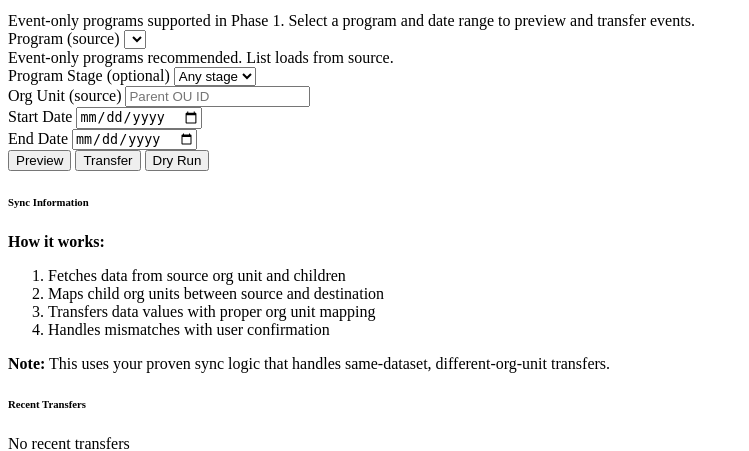
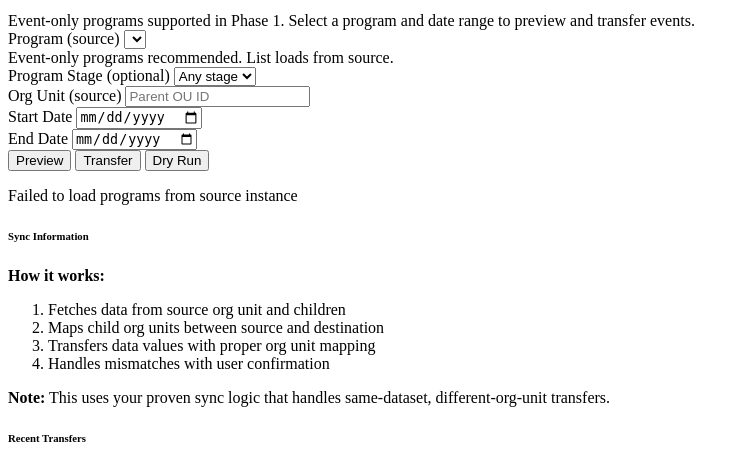
Before and after one commit to Dradebo/dhis2Sync, a FastAPI app: template app/templates/partials/transfer_content.html in a window 1280 px wide. Shown: the part 478-929 px from the top of the page, without its empty margins (0-749 px from the left). Run offline with FastAPI, Linux system fonts and the light colour scheme; the template is opened without the code that fills it, so the values that code supplies are empty.

Commit message:
feat(tracker): robust program list + UI feedback

```diff
--- a/app/routes/tracker.py
+++ b/app/routes/tracker.py
@@ -66,18 +66,18 @@ def _load_progress(task_id: str) -> Optional[dict]:
 
 
 @router.get("/programs")
-async def list_programs(request: Request, instance: str = "source", include_all: bool = True):
-    """List programs. Optionally filter to event-only (WITHOUT_REGISTRATION) if include_all=False."""
+async def list_programs(request: Request, instance: str = "source", include_all: bool = True, q: str = ""):
+    """List programs. Optionally filter to event-only (WITHOUT_REGISTRATION) if include_all=False. Supports search via q."""
     connections = resolve_connections(request)
     if not connections or instance not in connections:
         raise HTTPException(400, f"No connection configured for {instance}")
 
     api = Api(**connections[instance])
-    resp = api.list_programs()
+    resp = api.list_programs(params={"filter": f"displayName:ilike:{q}"} if q else None)
     if resp.status_code != 200:
         raise HTTPException(400, f"Failed to fetch programs: HTTP {resp.status_code}")
     body = resp.json() or {}
-    programs = body.get("programs") or body.get("programs", []) or body.get("items", [])
+    programs = body.get("programs") or []
 
     if not include_all:
         programs = [p for p in programs if (p.get("programType") or "").upper() == "WITHOUT_REGISTRATION"]
--- a/app/templates/partials/transfer_content.html
+++ b/app/templates/partials/transfer_content.html
@@ -1192,12 +1192,22 @@ window.pollSyncProgress = async function(taskId) {
 const TrackerUI = {
   async loadPrograms() {
     try {
-      const r = await fetch('/tracker/programs?instance=source&include_all=true');
-      if (!r.ok) return;
+      const search = '';
+      const r = await fetch(`/tracker/programs?instance=source&include_all=true&q=${encodeURIComponent(search)}`);
+      if (!r.ok) {
+        const out = document.getElementById('trk-preview');
+        out.innerHTML = '<div class="alert alert-danger">Failed to load programs from source instance</div>';
+        return;
+      }
       const body = await r.json();
       const sel = document.getElementById('trk-program');
+      const items = body.programs || [];
       sel.innerHTML = '<option value="">Select program...</option>';
-      (body.programs || []).forEach(p => {
+      if (items.length === 0) {
+        const out = document.getElementById('trk-preview');
+        out.innerHTML = '<div class="alert alert-warning">No programs found. Ensure your user has access to programs in the source instance.</div>';
+      }
+      items.forEach(p => {
         const opt = document.createElement('option');
         opt.value = p.id; opt.textContent = `${p.displayName || p.id} (${p.programType || ''})`;
         sel.appendChild(opt);
```
Also changed, not shown: app/dhis2_api.py (+9 -9 lines).
